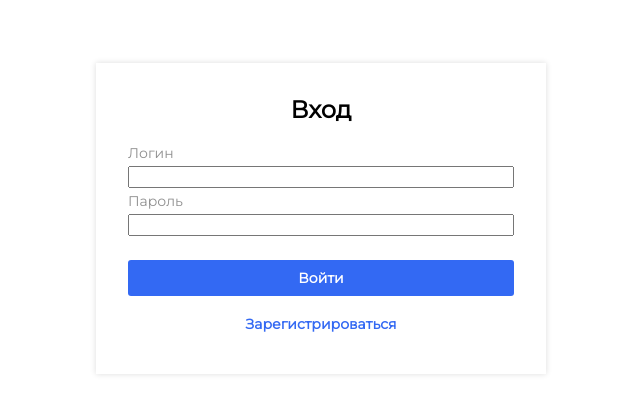
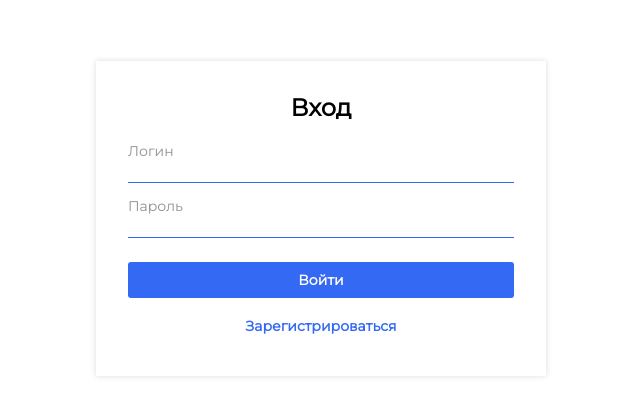
Before and after one commit to Pgr18/My_react_learning, a React (Create React App) app: page / in a window 1280 px wide. Shown: the part 182-598 px from the top of the page, without its empty margins (319-959 px from the left). Built offline with nearby package versions, Linux system fonts and the light colour scheme.

Commit message:
Поправил отображение страницы входа

```diff
--- a/src/components/textFIeld/TextField.tsx
+++ b/src/components/textFIeld/TextField.tsx
@@ -25,7 +25,7 @@ export const TextField: FC<TextFieldProps> = props => {
             <label className = {clsx('container__lbl', {
                 'container__lbl_strong': lblWeight === 'strong'
             })}>{labelText}</label>
-            <input className = "containter__input" type = {type} value = {value} onChange = {changeValueHandler} />
+            <input className = "container__input" type = {type} value = {value} onChange = {changeValueHandler} />
             <span className = {clsx('container__info', {
                 'container__info_info':infoType === 'info',
                 'container__info_error':infoType === 'error',
--- a/src/components/textFIeld/textFieldStyles.scss
+++ b/src/components/textFIeld/textFieldStyles.scss
@@ -1,4 +1,4 @@
-@import '../../styles/variables.scss';
+@import '../../styles/variables';
 .container {
     box-sizing: border-box;
     display: flex;
@@ -8,6 +8,7 @@
     &__lbl {
         color: $color-lbl;
         font-size: 14px;
+
         &_strong {
             font-weight: 600;
         }
--- a/src/pages/login/LoginPage.tsx
+++ b/src/pages/login/LoginPage.tsx
@@ -48,7 +48,7 @@ export const LoginPage: FC = () => {
         <WidgetLayout>
             <div className="login-page__form">
                 <h3 className="login-page__title">Вход</h3>
-                <div>
+                <div className="login-page__fields">
                     <TextField labelText="Логин" value={login} type="text" onChange={loginChangedHandler} />
                     <TextField labelText="Пароль" value={password} type="password" onChange={passwordChangedHandler} />
                 </div>
--- a/src/pages/login/loginPageStyles.scss
+++ b/src/pages/login/loginPageStyles.scss
@@ -7,7 +7,6 @@
         display: flex;
         flex-direction: column;
         gap: 20px;//64px
-        min-height: 250px;
 
     }
 
```
